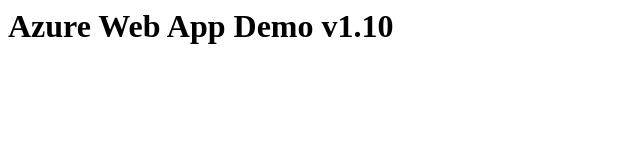
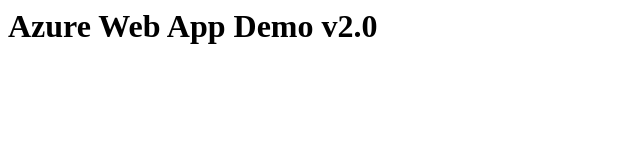
Before and after one commit to akhadake14/AzureAppServiceDemo, a plain HTML site: page Index.html in a window 1280 px wide. Shown: the full height of the page, 0-640 px from the left. Drawn offline with Linux system fonts and the light colour scheme.

Commit message:
Update Index.html

```diff
--- a/Index.html
+++ b/Index.html
@@ -1,6 +1,6 @@
 <html>
 <title>Web App Demo</title>
 <body>
-<h1>Azure Web App Demo v1.10</h1>
+<h1>Azure Web App Demo v2.0</h1>
 </body>
 </html>
```
